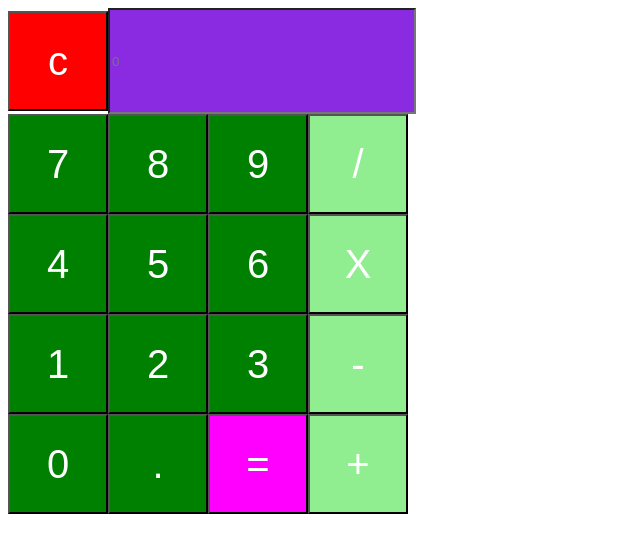
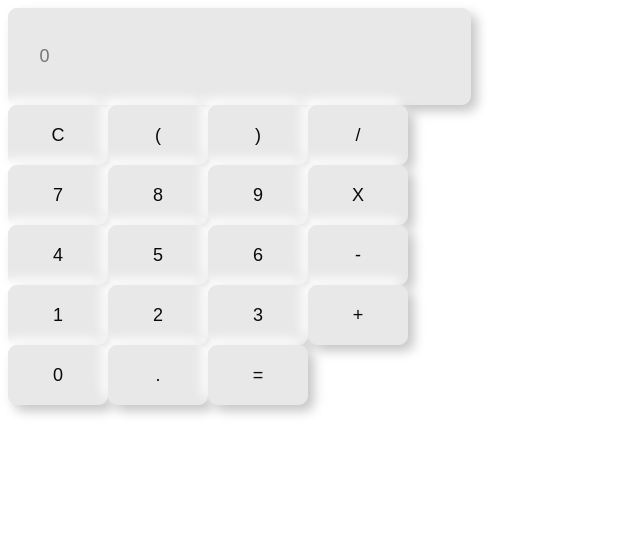
Before and after one commit to Momentum-Team-12/js-caculator-part-1-imsreish, a plain HTML site: page index.html in a window 1280 px wide. Shown: the whole page, without its empty margins (0-640 px from the left). Drawn offline with Linux system fonts and the light colour scheme.

Commit message:
added styling from @adamgiebl

```diff
--- a/index.html
+++ b/index.html
@@ -9,33 +9,38 @@
 </head>
 <body>
     <div class="row">
-        <button class="button" id="clear">c</button>
+        <!-- <button id="clear">c</button> -->
         <!-- <div id="resultField"></div> -->
         <input type="text" pattern="[0-9]" placeholder="0" id="resultField">
+    </div>
+    <div class="row">
+        <button id="clear">C</button>
+        <button id="openParentheses">(</button>
+        <button id="closeParentheses">)</button>
+        <button class="operator" id="divide">/</button>
     </div>
     <div class="row">
         <button id="seven">7</button>
         <button id="eight">8</button>
         <button id="nine">9</button>
-        <button class="operator" id="divide">/</button>
+        <button class="operator" id="multiply">X</button>
     </div>
     <div class="row">
         <button id="four">4</button>
         <button id="five">5</button>
         <button id="six">6</button>
-        <button class="operator" id="multiply">X</button>
+        <button class="operator" id="subtract">-</button>
     </div>
     <div class="row">
         <button id="one">1</button>
         <button id="two">2</button>
         <button id="three">3</button>
-        <button class="operator" id="subtract">-</button>
+        <button class="operator" id="add">+</button>
     </div>
     <div class="row">
         <button id="zero">0</button>
         <button id="point">.</button>
         <button id="findResult">=</button>
-        <button class="operator" id="add">+</button>
     </div>
 </body>
 <script src = main.js defer></script>
--- a/main.css
+++ b/main.css
@@ -4,7 +4,7 @@
     justify-items: center;
 }
 
-button {
+/* button {
     background-color: green;
     color: white;
     width: 100px;
@@ -13,30 +13,65 @@ button {
     align-items: center;
     justify-content: center;
     font-size: 40px;
-}
+} */
 
-.operator {
+/* From cssbuttons.io by @adamgiebl */
+button {
+    color: #090909;
+    padding: 0.7em 1.7em;
+    font-size: 18px;
+    border-radius: 0.5em;
+    width: 100px;
+    height: 60px;
+    background: #e8e8e8;
+    border: 1px solid #e8e8e8;
+    transition: all .3s;
+    box-shadow: 6px 6px 12px #c5c5c5,
+                -6px -6px 12px #ffffff;
+   }
+
+   button:hover {
+    border: 1px solid white;
+   }
+
+   button:active {
+    box-shadow: 4px 4px 12px #c5c5c5,
+                -4px -4px 12px #ffffff;
+   }
+
+/* .operator {
     background-color: lightgreen;
-}
+} */
 
 input:invalid {
     border: red solid 3px;
 }
 
-#findResult {
+/* #findResult {
     background-color: fuchsia;
 }
 
 #clear {
     background-color: red;
-}
+} */
 
 #resultField {
-    background-color: blueviolet;
+    /* background-color: blueviolet;
     color: white;
     width: 300px;
     height: 100px;
     display: flex;
     align-items: center;
-    justify-content: center;
+    justify-content: center; */
+    color: #090909;
+    padding: 0.7em 1.7em;
+    font-size: 18px;
+    border-radius: 0.5em;
+    width: 400px;
+    height: 70px;
+    background: #e8e8e8;
+    border: 1px solid #e8e8e8;
+    transition: all .3s;
+    box-shadow: 6px 6px 12px #c5c5c5,
+                -6px -6px 12px #ffffff;
 }
```
